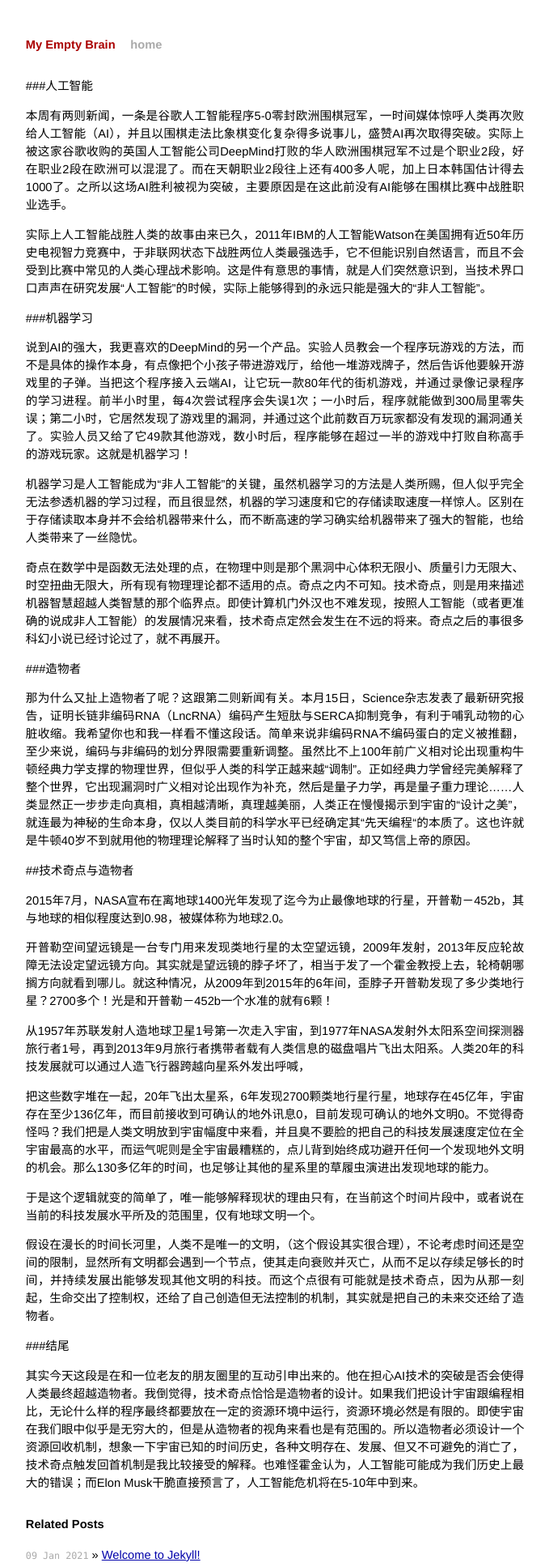
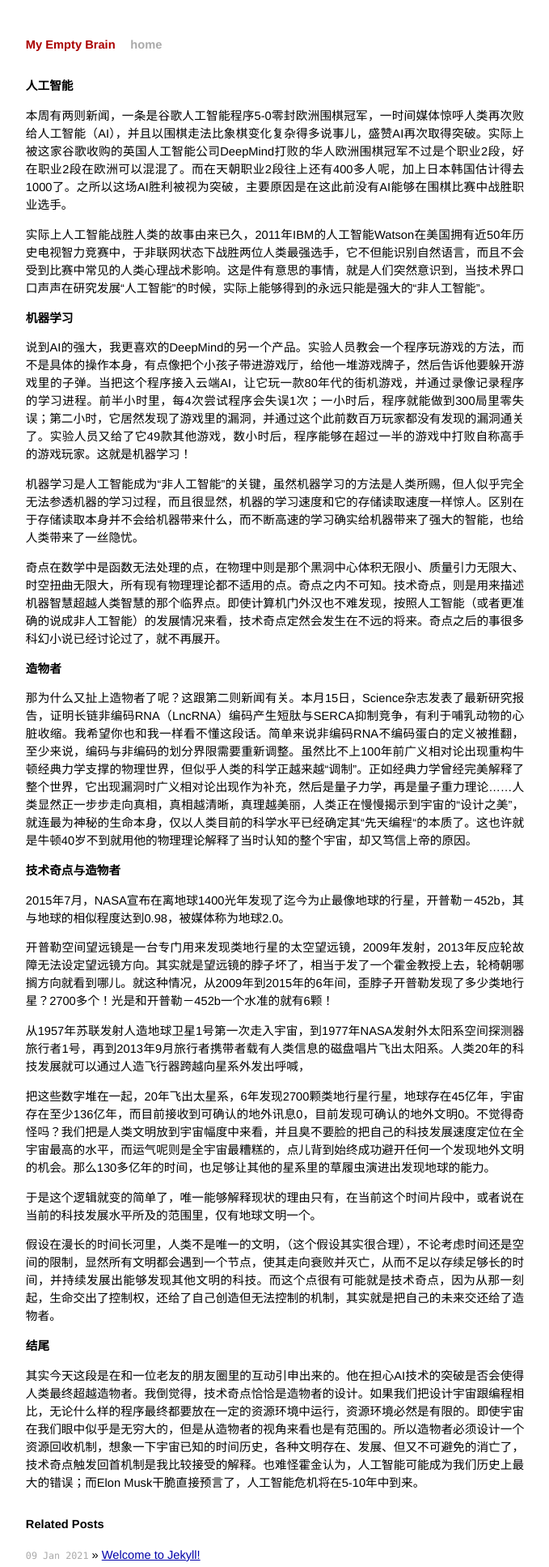
Before and after one commit to alai/alai.github.io, a Jekyll site: the page built from _posts/2016-01-29-技术奇点与造物者.md, in a window 1280 px wide. Shown: the whole page at 81% size, without its empty margins (300-979 px from the left). Built offline with Jekyll 4.4.1, drawn with Linux system fonts in a browser that asks for light colours.

```diff
--- a/_posts/2016-01-29-技术奇点与造物者.md
+++ b/_posts/2016-01-29-技术奇点与造物者.md
@@ -6,14 +6,14 @@ Date: 2016-01-29 07:00
 ---
 
 
-###人工智能
+### 人工智能
 
 本周有两则新闻，一条是谷歌人工智能程序5-0零封欧洲围棋冠军，一时间媒体惊呼人类再次败给人工智能（AI），并且以围棋走法比象棋变化复杂得多说事儿，盛赞AI再次取得突破。实际上被这家谷歌收购的英国人工智能公司DeepMind打败的华人欧洲围棋冠军不过是个职业2段，好在职业2段在欧洲可以混混了。而在天朝职业2段往上还有400多人呢，加上日本韩国估计得去1000了。之所以这场AI胜利被视为突破，主要原因是在这此前没有AI能够在围棋比赛中战胜职业选手。
 
 实际上人工智能战胜人类的故事由来已久，2011年IBM的人工智能Watson在美国拥有近50年历史电视智力竞赛中，于非联网状态下战胜两位人类最强选手，它不但能识别自然语言，而且不会受到比赛中常见的人类心理战术影响。这是件有意思的事情，就是人们突然意识到，当技术界口口声声在研究发展“人工智能”的时候，实际上能够得到的永远只能是强大的“非人工智能”。
 
 
-###机器学习
+### 机器学习
 
 说到AI的强大，我更喜欢的DeepMind的另一个产品。实验人员教会一个程序玩游戏的方法，而不是具体的操作本身，有点像把个小孩子带进游戏厅，给他一堆游戏牌子，然后告诉他要躲开游戏里的子弹。当把这个程序接入云端AI，让它玩一款80年代的街机游戏，并通过录像记录程序的学习进程。前半小时里，每4次尝试程序会失误1次；一小时后，程序就能做到300局里零失误；第二小时，它居然发现了游戏里的漏洞，并通过这个此前数百万玩家都没有发现的漏洞通关了。实验人员又给了它49款其他游戏，数小时后，程序能够在超过一半的游戏中打败自称高手的游戏玩家。这就是机器学习！
 
@@ -22,11 +22,11 @@ Date: 2016-01-29 07:00
 奇点在数学中是函数无法处理的点，在物理中则是那个黑洞中心体积无限小、质量引力无限大、时空扭曲无限大，所有现有物理理论都不适用的点。奇点之内不可知。技术奇点，则是用来描述机器智慧超越人类智慧的那个临界点。即使计算机门外汉也不难发现，按照人工智能（或者更准确的说成非人工智能）的发展情况来看，技术奇点定然会发生在不远的将来。奇点之后的事很多科幻小说已经讨论过了，就不再展开。
 
 
-###造物者
+### 造物者
 
 那为什么又扯上造物者了呢？这跟第二则新闻有关。本月15日，Science杂志发表了最新研究报告，证明长链非编码RNA（LncRNA）编码产生短肽与SERCA抑制竞争，有利于哺乳动物的心脏收缩。我希望你也和我一样看不懂这段话。简单来说非编码RNA不编码蛋白的定义被推翻，至少来说，编码与非编码的划分界限需要重新调整。虽然比不上100年前广义相对论出现重构牛顿经典力学支撑的物理世界，但似乎人类的科学正越来越“调制”。正如经典力学曾经完美解释了整个世界，它出现漏洞时广义相对论出现作为补充，然后是量子力学，再是量子重力理论……人类显然正一步步走向真相，真相越清晰，真理越美丽，人类正在慢慢揭示到宇宙的“设计之美”，就连最为神秘的生命本身，仅以人类目前的科学水平已经确定其“先天编程“的本质了。这也许就是牛顿40岁不到就用他的物理理论解释了当时认知的整个宇宙，却又笃信上帝的原因。
 
-##技术奇点与造物者
+### 技术奇点与造物者
 
 2015年7月，NASA宣布在离地球1400光年发现了迄今为止最像地球的行星，开普勒－452b，其与地球的相似程度达到0.98，被媒体称为地球2.0。
 
@@ -42,6 +42,6 @@ Date: 2016-01-29 07:00
 
 
 
-###结尾
+### 结尾
 
 其实今天这段是在和一位老友的朋友圈里的互动引申出来的。他在担心AI技术的突破是否会使得人类最终超越造物者。我倒觉得，技术奇点恰恰是造物者的设计。如果我们把设计宇宙跟编程相比，无论什么样的程序最终都要放在一定的资源环境中运行，资源环境必然是有限的。即使宇宙在我们眼中似乎是无穷大的，但是从造物者的视角来看也是有范围的。所以造物者必须设计一个资源回收机制，想象一下宇宙已知的时间历史，各种文明存在、发展、但又不可避免的消亡了，技术奇点触发回首机制是我比较接受的解释。也难怪霍金认为，人工智能可能成为我们历史上最大的错误；而Elon Musk干脆直接预言了，人工智能危机将在5-10年中到来。
```
